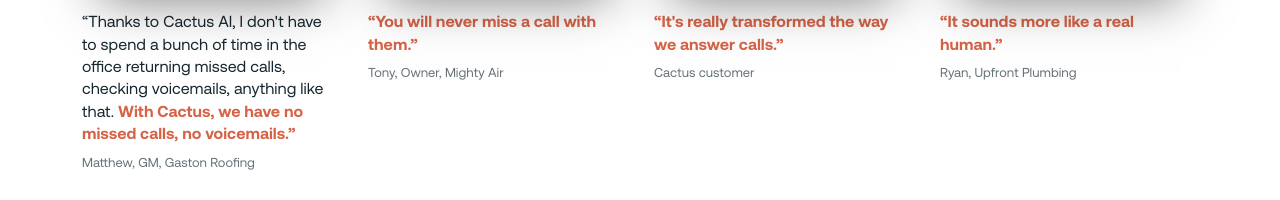
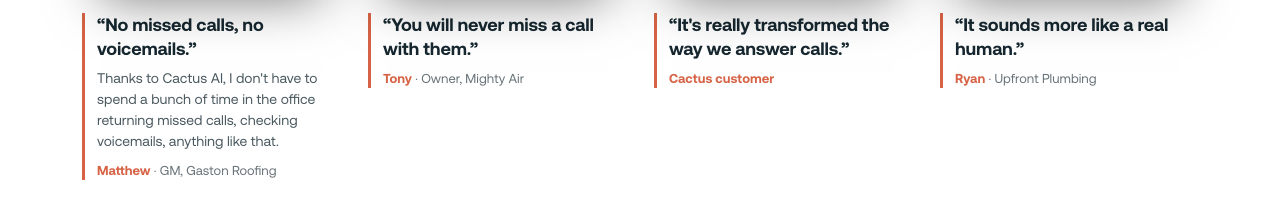
Before and after one commit to ccarias-cyber/cactus-landing, a plain HTML site: page index.html in a window 1280 px wide. Shown: the part 2800-3000 px from the top of the page. Drawn offline with Linux system fonts and the light colour scheme.

Commit message:
Restyle testimonial quotes for scannability

```diff
--- a/index.html
+++ b/index.html
@@ -193,9 +193,11 @@ h1{margin-bottom:14px}
 .short-frame.playing .cover,.short-frame.playing .len{opacity:0;pointer-events:none}
 
 /* Video testimonials */
-.tq{margin:14px 2px 0;color:var(--head);font:500 16px/1.4 Aeonik,Arial,sans-serif}
-.tq b{color:var(--clay);font-weight:600}
-.tq-by{margin:8px 2px 0;color:var(--muted);font:400 13px/1.35 Aeonik,Arial,sans-serif}
+.tq-wrap{margin:16px 2px 0;padding-left:12px;border-left:3px solid var(--clay)}
+.tq-head{margin:0;color:var(--head);font:600 18px/1.3 Aeonik,Arial,sans-serif;letter-spacing:-.01em}
+.tq-sup{margin:8px 0 0;color:var(--text);font:400 14px/1.5 Aeonik,Arial,sans-serif;opacity:.85}
+.tq-by{margin:10px 0 0;color:var(--muted);font:400 13px/1.35 Aeonik,Arial,sans-serif}
+.tq-by b{color:var(--clay);font-weight:600}
 .tmonials{margin-top:72px;text-align:center}
 .tmonials h3{margin:0 0 36px;color:var(--head);font-family:"Kmr Apparat",Arial,sans-serif;font-weight:500;letter-spacing:-.02em;line-height:1.1;font-size:clamp(26px,2.8vw,36px)}
 .cover-by{display:block;margin-top:10px;color:#fff;opacity:.8;font:400 13px/1.35 Aeonik,Arial,sans-serif;letter-spacing:.01em;text-shadow:0 1px 8px rgba(0,0,0,.35);max-width:95%}
@@ -255,10 +257,10 @@ h1{margin-bottom:14px}
       <div class="tmonials">
         <h3>Video testimonials</h3>
         <div class="shorts">
-        <div class="short"><div class="short-frame has-video"><video src="testimonials/t1.mp4" poster="testimonials/t1.jpg" playsinline preload="metadata" aria-label="No missed calls, no voicemails."></video><button class="cover" type="button" aria-label="Play: No missed calls, no voicemails."><span class="cover-play"><svg viewBox="0 0 24 24"><path d="M8 5v14l11-7z"/></svg></span></button><span class="len">0:41</span></div><p class="tq">“Thanks to Cactus AI, I don't have to spend a bunch of time in the office returning missed calls, checking voicemails, anything like that. <b>With Cactus, we have no missed calls, no voicemails.”</b></p><p class="tq-by">Matthew, GM, Gaston Roofing</p></div>
-        <div class="short"><div class="short-frame has-video"><video src="testimonials/t2.mp4" poster="testimonials/t2.jpg" playsinline preload="metadata" aria-label="You will never miss a call with them."></video><button class="cover" type="button" aria-label="Play: You will never miss a call with them."><span class="cover-play"><svg viewBox="0 0 24 24"><path d="M8 5v14l11-7z"/></svg></span></button><span class="len">1:33</span></div><p class="tq"><b>“You will never miss a call with them.”</b></p><p class="tq-by">Tony, Owner, Mighty Air</p></div>
-        <div class="short"><div class="short-frame has-video"><video src="testimonials/t3.mp4" poster="testimonials/t3.jpg" playsinline preload="metadata" aria-label="It's really transformed the way we answer calls."></video><button class="cover" type="button" aria-label="Play: It's really transformed the way we answer calls."><span class="cover-play"><svg viewBox="0 0 24 24"><path d="M8 5v14l11-7z"/></svg></span></button><span class="len">0:22</span></div><p class="tq"><b>“It's really transformed the way we answer calls.”</b></p><p class="tq-by">Cactus customer</p></div>
-        <div class="short"><div class="short-frame has-video"><video src="testimonials/t4.mp4" poster="testimonials/t4.jpg" playsinline preload="metadata" aria-label="It sounds more like a real human."></video><button class="cover" type="button" aria-label="Play: It sounds more like a real human."><span class="cover-play"><svg viewBox="0 0 24 24"><path d="M8 5v14l11-7z"/></svg></span></button><span class="len">1:29</span></div><p class="tq"><b>“It sounds more like a real human.”</b></p><p class="tq-by">Ryan, Upfront Plumbing</p></div>
+        <div class="short"><div class="short-frame has-video"><video src="testimonials/t1.mp4" poster="testimonials/t1.jpg" playsinline preload="metadata" aria-label="No missed calls, no voicemails."></video><button class="cover" type="button" aria-label="Play: No missed calls, no voicemails."><span class="cover-play"><svg viewBox="0 0 24 24"><path d="M8 5v14l11-7z"/></svg></span></button><span class="len">0:41</span></div><div class="tq-wrap"><p class="tq-head">“No missed calls, no voicemails.”</p><p class="tq-sup">Thanks to Cactus AI, I don't have to spend a bunch of time in the office returning missed calls, checking voicemails, anything like that.</p><p class="tq-by"><b>Matthew</b> · GM, Gaston Roofing</p></div></div>
+        <div class="short"><div class="short-frame has-video"><video src="testimonials/t2.mp4" poster="testimonials/t2.jpg" playsinline preload="metadata" aria-label="You will never miss a call with them."></video><button class="cover" type="button" aria-label="Play: You will never miss a call with them."><span class="cover-play"><svg viewBox="0 0 24 24"><path d="M8 5v14l11-7z"/></svg></span></button><span class="len">1:33</span></div><div class="tq-wrap"><p class="tq-head">“You will never miss a call with them.”</p><p class="tq-by"><b>Tony</b> · Owner, Mighty Air</p></div></div>
+        <div class="short"><div class="short-frame has-video"><video src="testimonials/t3.mp4" poster="testimonials/t3.jpg" playsinline preload="metadata" aria-label="It's really transformed the way we answer calls."></video><button class="cover" type="button" aria-label="Play: It's really transformed the way we answer calls."><span class="cover-play"><svg viewBox="0 0 24 24"><path d="M8 5v14l11-7z"/></svg></span></button><span class="len">0:22</span></div><div class="tq-wrap"><p class="tq-head">“It's really transformed the way we answer calls.”</p><p class="tq-by"><b>Cactus customer</b></p></div></div>
+        <div class="short"><div class="short-frame has-video"><video src="testimonials/t4.mp4" poster="testimonials/t4.jpg" playsinline preload="metadata" aria-label="It sounds more like a real human."></video><button class="cover" type="button" aria-label="Play: It sounds more like a real human."><span class="cover-play"><svg viewBox="0 0 24 24"><path d="M8 5v14l11-7z"/></svg></span></button><span class="len">1:29</span></div><div class="tq-wrap"><p class="tq-head">“It sounds more like a real human.”</p><p class="tq-by"><b>Ryan</b> · Upfront Plumbing</p></div></div>
         </div>
       </div>
     </div>
```
